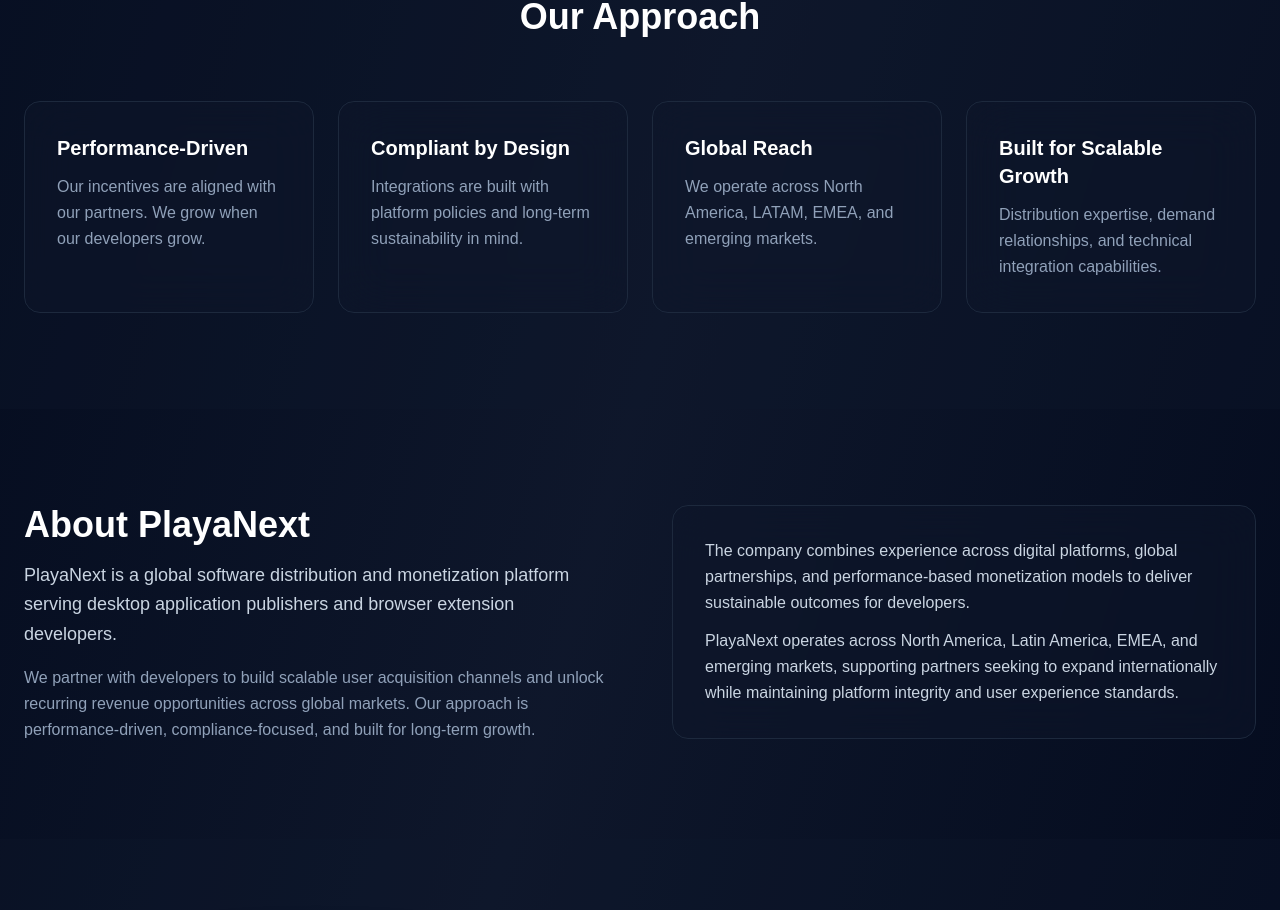
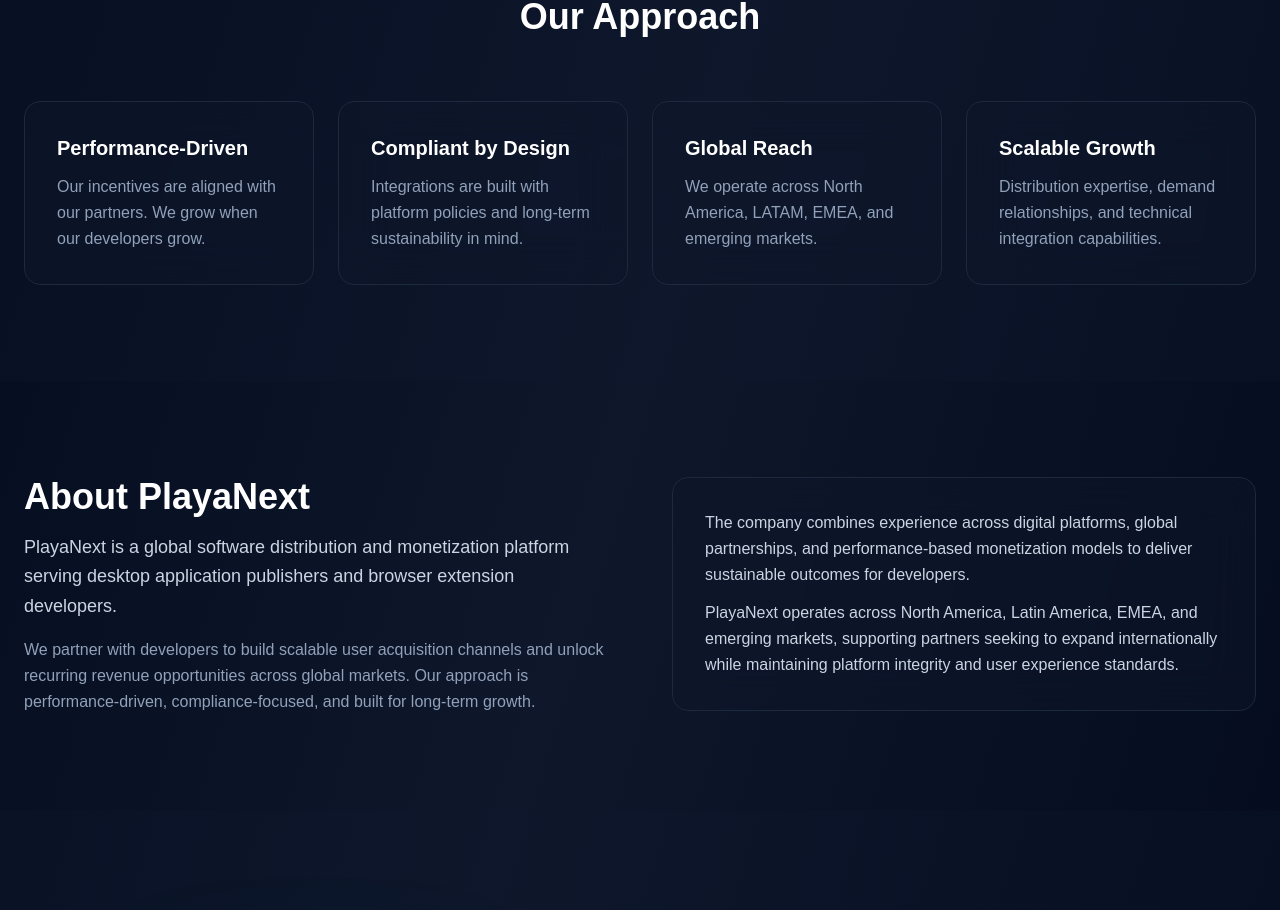
Before and after one commit to playanext/playanext-website, a Next.js app: page / in a window 1280 px wide. Shown: the part 1786-2696 px from the top of the page. Built offline with nearby package versions, Linux system fonts and the light colour scheme.

Commit message:
Remove descriptive text from Scalable Growth section heading

```diff
--- a/app/page.tsx
+++ b/app/page.tsx
@@ -498,7 +498,7 @@
             </div>
             <div className="bg-slate-900/50 backdrop-blur-xl border border-slate-800 rounded-2xl p-6 sm:p-8">
               <h3 className="text-lg sm:text-xl font-semibold text-white mb-2 sm:mb-3">
-                Built for Scalable Growth
+                Scalable Growth
               </h3>
               <p className="text-sm sm:text-base text-slate-400 leading-relaxed">
                 Distribution expertise, demand relationships, and technical
```
